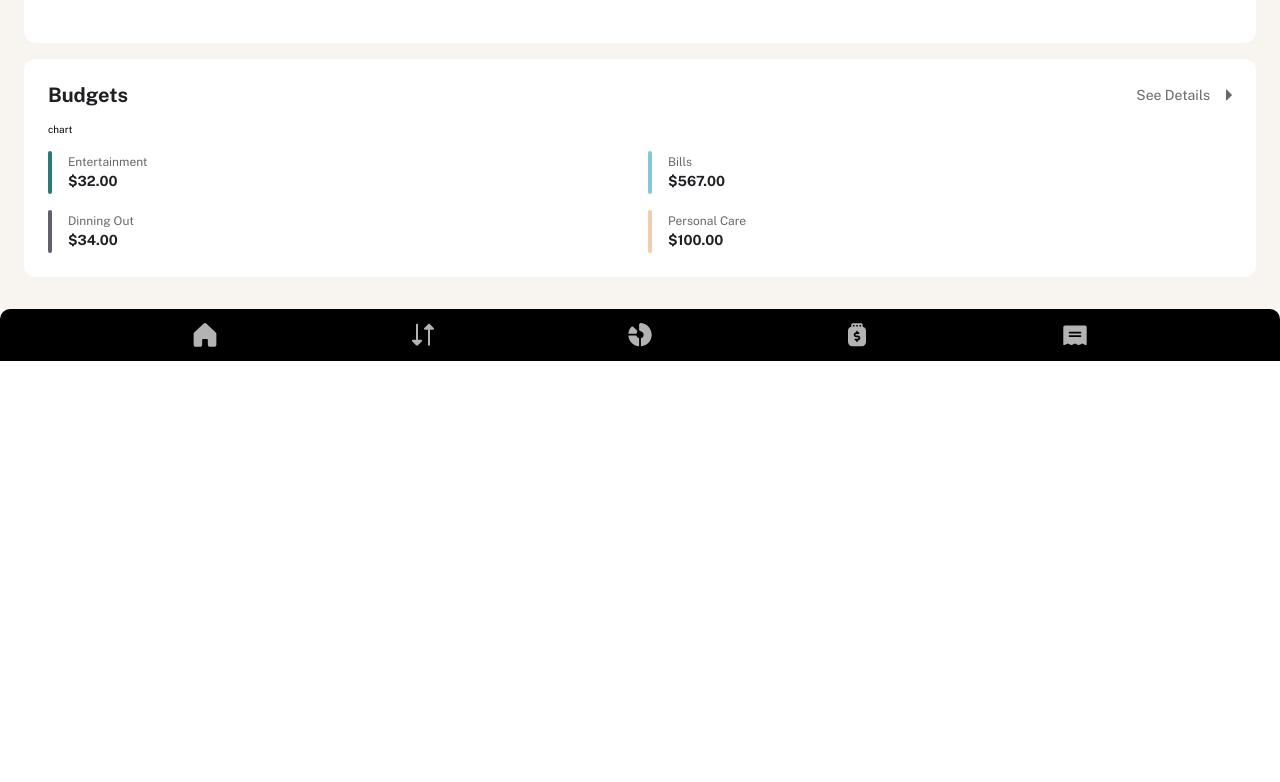
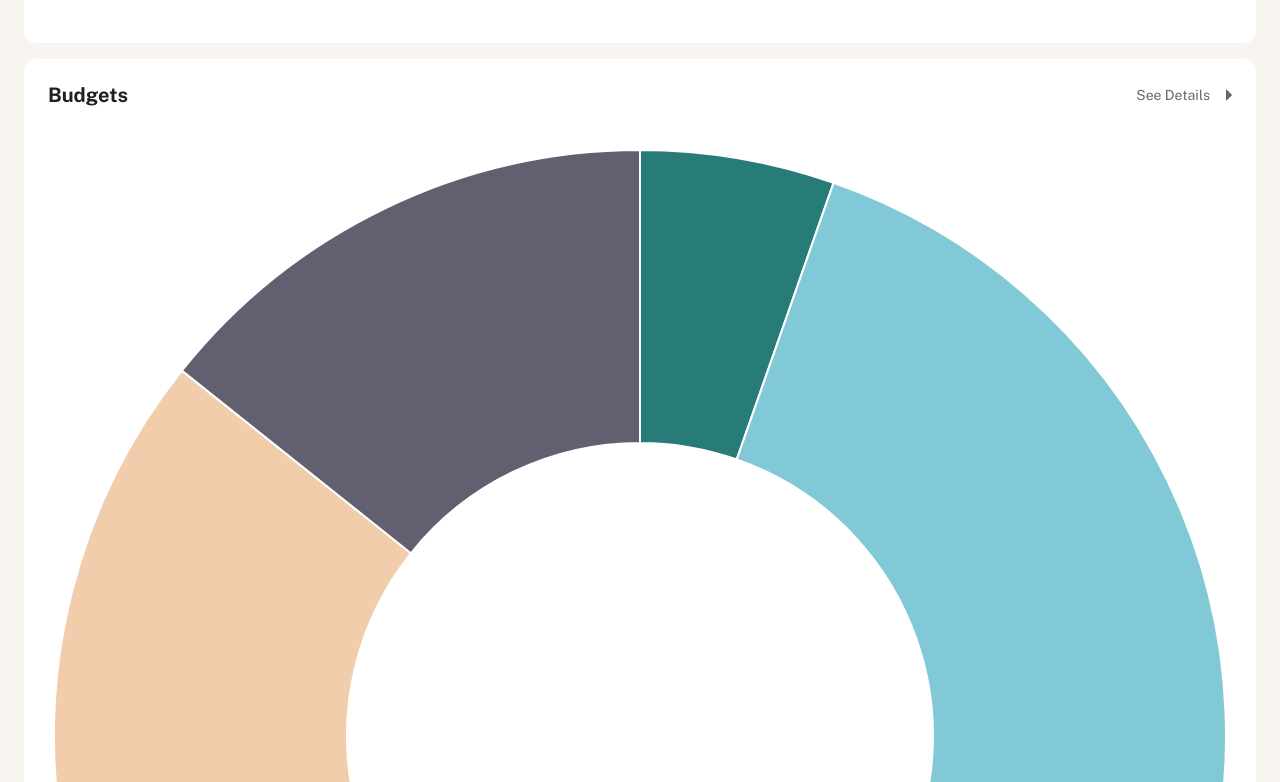
Before and after one commit to mhjarvis/personal-finance-application, a React (Vite) app: page / in a window 1280 px wide. Shown: the part 1238-2020 px from the top of the page. Before the commit the page ends 1599 px from the top, so only its background shows below. Built offline with nearby package versions, Linux system fonts and the light colour scheme.

Commit message:
Add dataset for Budget section and populate chart using chartjs

```diff
--- a/package.json
+++ b/package.json
@@ -10,7 +10,9 @@
     "preview": "vite preview"
   },
   "dependencies": {
+    "chart.js": "^4.4.6",
     "react": "^18.3.1",
+    "react-chartjs-2": "^5.2.0",
     "react-dom": "^18.3.1"
   },
   "devDependencies": {
--- /dev/null
+++ b/src/assets/data/budgetData.js
@@ -0,0 +1,22 @@
+export const budgetData = [
+	{
+		name: "Entertainment",
+		budget: 50,
+		budgetUsed: 15,
+	},
+	{
+		name: "Bills",
+		budget: 750,
+		budgetUsed: 150,
+	},
+	{
+		name: "Dinning Out",
+		budget: 75,
+		budgetUsed: 75,
+	},
+	{
+		name: "Personal Care",
+		budget: 100,
+		budgetUsed: 40,
+	},
+];
--- a/src/features/Overview/OverviewBudgets/DoughnutChart.jsx
+++ b/src/features/Overview/OverviewBudgets/DoughnutChart.jsx
@@ -1,6 +1,43 @@
-// eslint-disable-next-line no-unused-vars
+/* eslint-disable no-unused-vars */
+/* eslint-disable react/prop-types */
 import styles from "./DoughnutChart.module.css";
+import { Doughnut } from "react-chartjs-2";
+import { Chart as ChartJS, ArcElement, Tooltip, Legend } from "chart.js";
 
-export default function DoughnutChart() {
-	return <div className={styles.container}>chart</div>;
+ChartJS.register(ArcElement, Tooltip, Legend);
+
+export default function DoughnutChart({ budget }) {
+	const data = {
+		labels: "",
+		datasets: [
+			{
+				label: "",
+				data: [
+					budget[0].budgetUsed,
+					budget[1].budgetUsed,
+					budget[2].budgetUsed,
+					budget[3].budgetUsed,
+				],
+				backgroundColor: ["#277c78", "#82c9d7", "#f2cdac", "#626070"],
+				hoverOffset: 4,
+			},
+		],
+	};
+	const options = {
+		responsive: true,
+		plugins: {
+			legend: {
+				position: "top",
+			},
+			tooltip: {
+				enabled: true,
+			},
+		},
+	};
+
+	return (
+		<div className={styles.container}>
+			<Doughnut data={data} options={options} />
+		</div>
+	);
 }
--- a/src/features/Overview/OverviewBudgets/DoughnutChart.module.css
+++ b/src/features/Overview/OverviewBudgets/DoughnutChart.module.css
@@ -1,3 +1,3 @@
 .container {
-	padding: var(--s200) 0;
+	padding: var(--s400) 0;
 }
--- a/src/features/Overview/OverviewBudgets/OverviewBudgets.jsx
+++ b/src/features/Overview/OverviewBudgets/OverviewBudgets.jsx
@@ -1,18 +1,27 @@
+/* eslint-disable react/prop-types */
 import SmallPot from "../../../common/components/SmallPot/SmallPot";
 import CardHeader from "../CardHeader/CardHeader";
 import DoughnutChart from "./DoughnutChart";
 import styles from "./OverviewBudgets.module.css";
 
-export default function OverviewBudgets() {
+export default function OverviewBudgets({ budget }) {
 	return (
 		<div className={styles.budget__container}>
 			<CardHeader title="Budgets" buttonInfo="See Details" />
-			<DoughnutChart />
+			<DoughnutChart budget={budget} />
 			<div className={styles.budget__items}>
-				<SmallPot title="Entertainment" amount="32" borderColor="--green" />
+				{budget.map((item, i) => (
+					<SmallPot
+						title={item.name}
+						amount={item.budget}
+						color={item.color}
+						key={i}
+					/>
+				))}
+				{/* 				<SmallPot title="Entertainment" amount="32" borderColor="--green" />
 				<SmallPot title="Bills" amount="567" borderColor="--cyan" />{" "}
 				<SmallPot title="Dinning Out" amount="34" borderColor="--navy" />{" "}
-				<SmallPot title="Personal Care" amount="100" borderColor="--yellow" />
+				<SmallPot title="Personal Care" amount="100" borderColor="--yellow" /> */}
 			</div>
 		</div>
 	);
--- a/src/index.css
+++ b/src/index.css
@@ -18,7 +18,7 @@
 	--yellow: #f2cdac;
 	--cyan: #82c9d7;
 	--navy: #626070;
-	--red: #c94736;
+	--red: #0f0c0c;
 	--purple: #826cb0;
 
 	/* Other */
--- a/src/pages/Home/Home.jsx
+++ b/src/pages/Home/Home.jsx
@@ -9,6 +9,7 @@ import OverviewPots from "../../features/Overview/OverviewPotsSection/OverviewPo
 import OverviewTransactions from "../../features/Overview/OverviewTransactions/OverviewTransactions";
 import { transactionData } from "../../assets/data/transactionData";
 import OverviewBudgets from "../../features/Overview/OverviewBudgets/OverviewBudgets";
+import { budgetData } from "../../assets/data/budgetData";
 
 export default function Home() {
 	const [balances, setBalances] = useState({
@@ -25,6 +26,7 @@ export default function Home() {
 	});
 
 	const [transactions, setTransactions] = useState(transactionData);
+	const [budget, setBudget] = useState(budgetData);
 
 	return (
 		<div className="home">
@@ -33,7 +35,7 @@ export default function Home() {
 				<OverviewBalanceSection balances={balances} />
 				<OverviewPots pots={pots} />
 				<OverviewTransactions data={transactions} />
-				<OverviewBudgets />
+				<OverviewBudgets budget={budget}></OverviewBudgets>
 			</MainLayout>
 			<NavigationLayout />
 		</div>
```
Also changed, not shown: 1 other file (tests, documents, lock files or other folders).
